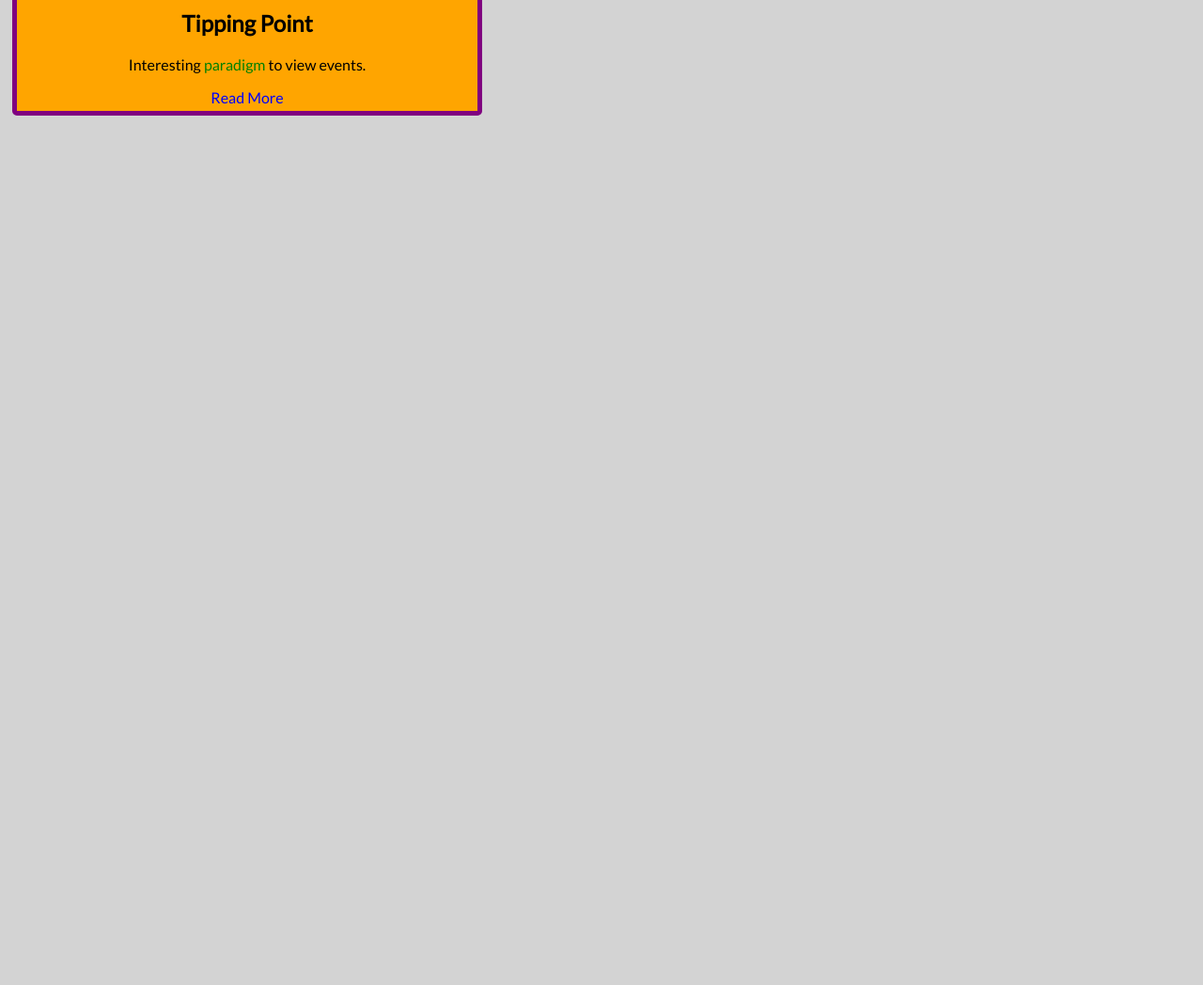
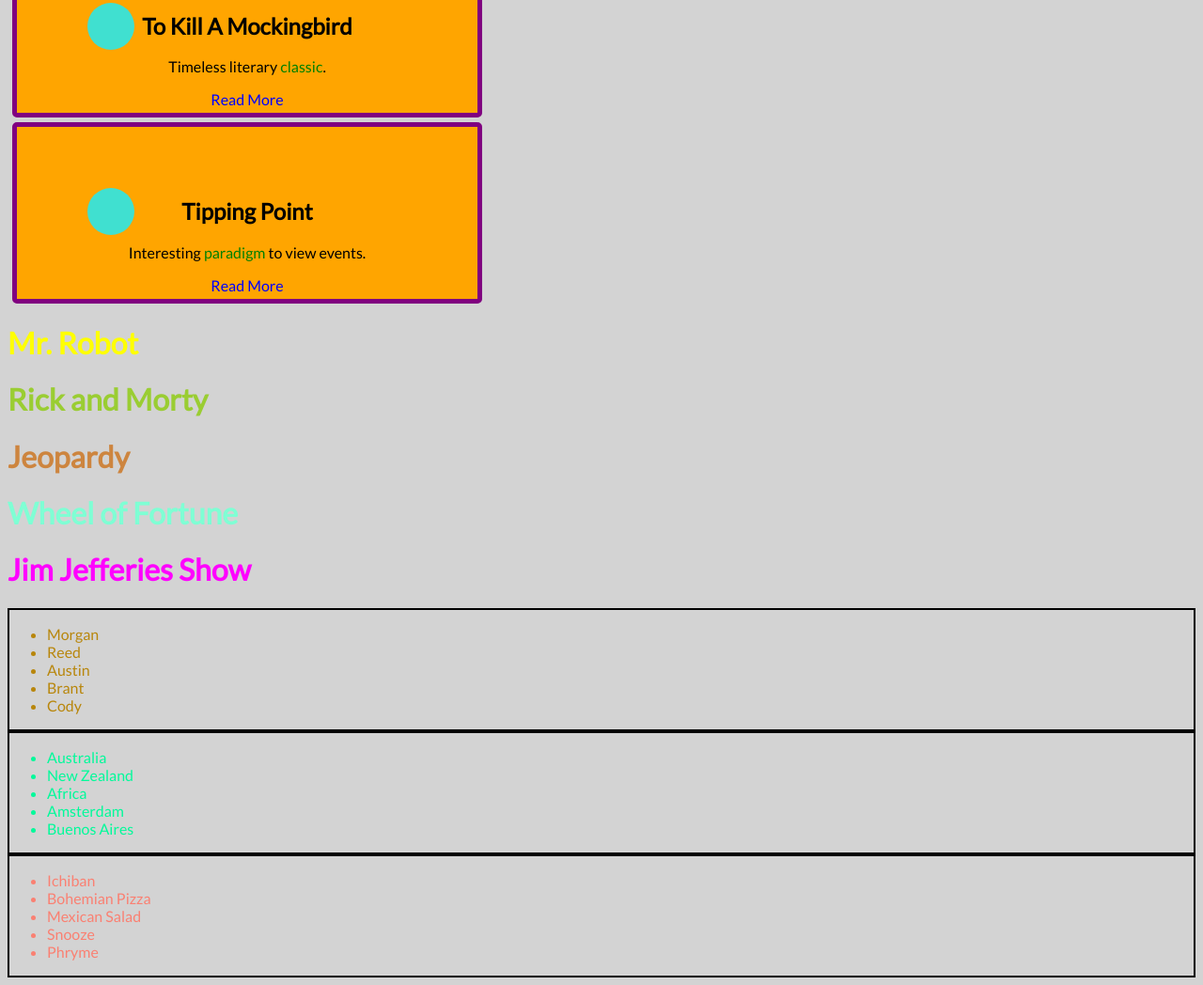
Before and after one commit to OctopusHugz/CSSProj, a plain HTML site: page index.html in a window 1280 px wide. Shown: the part 471-1519 px from the top of the page at 94% size. Before the commit the page ends 800 px from the top, so only its background shows below. Drawn offline with Linux system fonts and the light colour scheme.

Commit message:
All final changes to CSS Drills

```diff
--- a/index.html
+++ b/index.html
@@ -13,26 +13,73 @@
 <body>
     <div class="container">
         <div class="boxes" id="box1">
+            <div class="img-box">
+
+            </div>
             <h2>The Cat in the Hat</h2>
             <p>Simple <span class="span-changes">children's</span> novel teaching rhymes.</p>
             <div class="readme-wrapper"><a href="">Read More</a></div>
         </div>
         <div class="boxes" id="box2">
+            <div class="img-box">
+
+            </div>
             <h2>Harry Potter</h2>
             <p>Adolescent <span class="span-changes">wizard</span> adventure novels.</p>
             <div class="readme-wrapper"><a href="">Read More</a></div>
         </div>
         <div class="boxes" id="box3">
+            <div class="img-box">
+
+            </div>
             <h2>To Kill A Mockingbird</h2>
             <p>Timeless literary <span class="span-changes">classic</span>.</p>
             <div class="readme-wrapper"><a href="">Read More</a></div>
         </div>
         <div class="boxes" id="box4">
+            <div class="img-box">
+
+            </div>
             <h2>Tipping Point</h2>
             <p>Interesting <span class="span-changes">paradigm</span> to view events.</p>
             <div class="readme-wrapper"><a href="">Read More</a></div>
         </div>
     </div>
+
+    <h1 class="original" id="show1">Mr. Robot</h1>
+    <h1 class="original" id="show2">Rick and Morty</h1>
+    <h1 class="original" id="show4">Jeopardy</h1>
+    <h1 class="additional" id="show5">Wheel of Fortune</h1>
+    <h1 class="additional" id="show3">Jim Jefferies Show</h1>
+
+    <div class="list-border">
+        <ul>
+            <li>Morgan</li>
+            <li>Reed</li>
+            <li>Austin</li>
+            <li>Brant</li>
+            <li>Cody</li>
+        </ul>
+    </div>
+    <div class="list-border">
+        <ul class="star">
+            <li>Australia</li>
+            <li>New Zealand</li>
+            <li>Africa</li>
+            <li>Amsterdam</li>
+            <li>Buenos Aires</li>
+        </ul>
+    </div>
+
+    <div class="list-border">
+        <ul class="star" id="wars">
+            <li>Ichiban</li>
+            <li>Bohemian Pizza</li>
+            <li>Mexican Salad</li>
+            <li>Snooze</li>
+            <li>Phryme</li>
+        </ul>
+    </div>
 </body>
 
 </html>
--- a/styles.css
+++ b/styles.css
@@ -29,8 +29,67 @@
     border: 5px solid purple;
     border-radius: 5px;
     width: 30em;
+    display: block;
 }
 
 #box1, #box2, #box3, #box4 {
     background-color: orange;
 }
+
+.img-box {
+    height: 50px;
+    width: 50px;
+    border-radius: 50px;
+    background-color: turquoise;
+    position: relative;
+    left: 70px;
+    top: 60px;
+}
+
+h1 {
+    color: forestgreen;
+}
+
+.original {
+    color: brown;
+}
+
+.additional {
+    color: burlywood;
+}
+
+#show1 {
+    color: yellow;
+}
+
+#show2 {
+    color: yellowgreen;
+}
+
+#show3 {
+    color: fuchsia;
+}
+
+#show4 {
+    color: peru;
+}
+
+#show5 {
+    color: aquamarine;
+}
+
+ul {
+    color: darkgoldenrod;
+}
+
+.star {
+    color: mediumspringgreen;
+}
+
+#wars {
+    color: salmon;
+}
+
+.list-border {
+    border: 2px solid black;
+}
```
